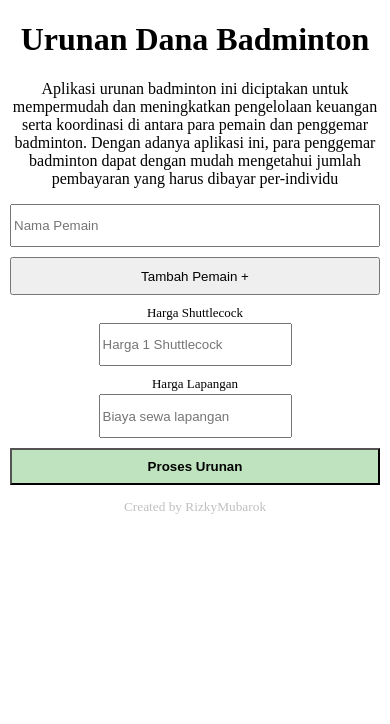
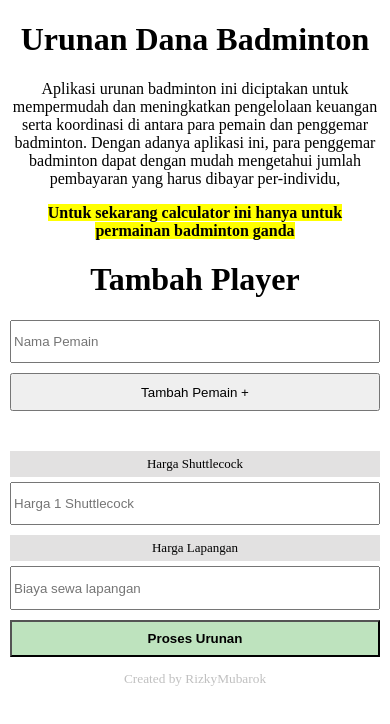
Before and after one commit to gitbarok/badminton-calculator.github.io, a plain HTML site: page index.html in a window 390 px wide. Drawn offline with Linux system fonts and the light colour scheme.

Commit message:
fix logic total price, fix UI

```diff
--- a/index.html
+++ b/index.html
@@ -13,7 +13,13 @@
         <h1>Urunan Dana Badminton</h1>
         <p>Aplikasi urunan badminton ini diciptakan untuk mempermudah dan meningkatkan pengelolaan keuangan serta
             koordinasi di antara para pemain dan penggemar badminton. Dengan adanya aplikasi ini, para
-            penggemar badminton dapat dengan mudah mengetahui jumlah pembayaran yang harus dibayar per-individu</p>
+            penggemar badminton dapat dengan mudah mengetahui jumlah pembayaran yang harus dibayar per-individu,
+        </p>
+        <p><b style="background-color: yellow;">Untuk sekarang calculator ini hanya untuk permainan badminton ganda</b>
+        </p>
+        <div class="table-player" id="table-player" style="display: none;">
+        </div>
+        <h1>Tambah Player</h1>
         <div class="player-list-shuttlecock" id="player-list">
         </div>
         <form action="#" class="form" id="form-player">
@@ -23,21 +29,13 @@
             </div>
         </form>
         <div class="calculate-details">
-            <div class="details">
-                <div class="shuttlecock-details">
-                    <label for="oneShuttlecock">Harga Shuttlecock</label>
-                    <input type="number" id="oneShuttlecock" class="playerName" placeholder="Harga 1 Shuttlecock"
-                        required>
-                </div>
-                <div class="court-details">
-                    <label for="courtPrice">Harga Lapangan</label>
-                    <input type="number" id="courtPrice" class="playerName" placeholder="Biaya sewa lapangan" required>
-                </div>
-            </div>
+            <label for="oneShuttlecock">Harga Shuttlecock</label>
+            <input type="number" id="oneShuttlecock" class="playerName" placeholder="Harga 1 Shuttlecock" required>
+            <label for="courtPrice">Harga Lapangan</label>
+            <input type="number" id="courtPrice" class="playerName" placeholder="Biaya sewa lapangan" required>
             <button id="calculate" class="calculate">Proses Urunan</button>
         </div>
-        <div class="table-player" id="table-player" style="display: none;">
-        </div>
+
         <footer>
             <p>Created by RizkyMubarok</p>
         </footer>
--- a/script.js
+++ b/script.js
@@ -30,7 +30,7 @@ document.addEventListener('DOMContentLoaded', function () {
 let id = 0;
 function addPlayer() {
     const playerName = document.getElementById("playerName").value;
-    players.push({ id: id, player: playerName, total: 0 });
+    players.push({ id: id, player: playerName, total: 0, totalPrice: 0 });
     id += 1;
     document.dispatchEvent(new Event(RENDER_EVENT));
     console.log(players);
@@ -40,9 +40,7 @@ function addPlayer() {
 function increment(data) {
     new_total = players[data].total + 1;
     players[data].total = new_total;
-    console.log(players[data].total);
     document.querySelectorAll("[id='totalShuttlecock']")[data].innerHTML = new_total;
-    console.log(players[data]);
 }
 
 function decrement(data) {
@@ -65,7 +63,7 @@ document.addEventListener('render_klasemen', function () {
         <div><span id="playerNameSpan">${player.player}</span></div>
         <div class="counter">
             <div class="counter-details">
-                <span id="totalPays">${player.total}</span>
+                <span id="totalPays">${player.totalPrice}</span>
             </div>
         </div>
     </div>`
@@ -79,11 +77,12 @@ calculate_urunan.addEventListener('click', function (e) {
     const courtPrice = document.getElementById('courtPrice').value;
     if (priceShuttlecock && courtPrice) {
         const courtPriceIndividu = Math.ceil(courtPrice / players.length);
+        // double player it means that 4 peps play in 1 game
         const priceShuttlecockIndividu = Math.ceil(priceShuttlecock / 4);
         players.forEach(player => {
-            player.total = player.total * priceShuttlecockIndividu;
-            player.total = Math.ceil(player.total + courtPriceIndividu);
+            player.totalPrice = (player.total * priceShuttlecockIndividu) + courtPriceIndividu;
         });
+        console.log(players)
         document.dispatchEvent(new Event('render_klasemen'));
         e.preventDefault();
     } else {
--- a/style.css
+++ b/style.css
@@ -55,6 +55,7 @@ body {
     flex-direction: column;
     gap: 10px;
     margin: 10px 0px;
+    margin-bottom: 40px;
 }
 
 .addPlayerInput .playerName {
@@ -73,35 +74,23 @@ body {
     margin: 10px 0px;
 }
 
-.calculate {
-    width: auto;
+.calculate-details button {
+    height: 37.5px;
     background-color: #bee3be;
     font-weight: bold;
-    height: 37.5px;
 }
 
-.details {
-    display: flex;
-    flex-direction: row;
-    gap: 10px;
-    margin: auto;
+label {
+    background-color: rgb(226, 225, 225);
+    margin-bottom: -5px;
     font-size: small;
+    text-align: center;
+    padding: 5px;
 }
 
-
-.details input {
+.calculate-details input {
     height: 37.5px;
-    width: 185px;
-}
-
-@media (max-width: 414px) {
-    .details {
-        display: flex;
-        flex-direction: column;
-        gap: 10px;
-        margin: auto;
-        font-size: small;
-    }
+    width: auto;
 }
 
 .details .shuttlecock-details {
@@ -124,6 +113,10 @@ body {
     margin-left: 0.1em;
 }
 
+.table-player {
+    margin-bottom: 40px;
+}
+
 footer {
     text-align: center;
     font-size: smaller;
```
